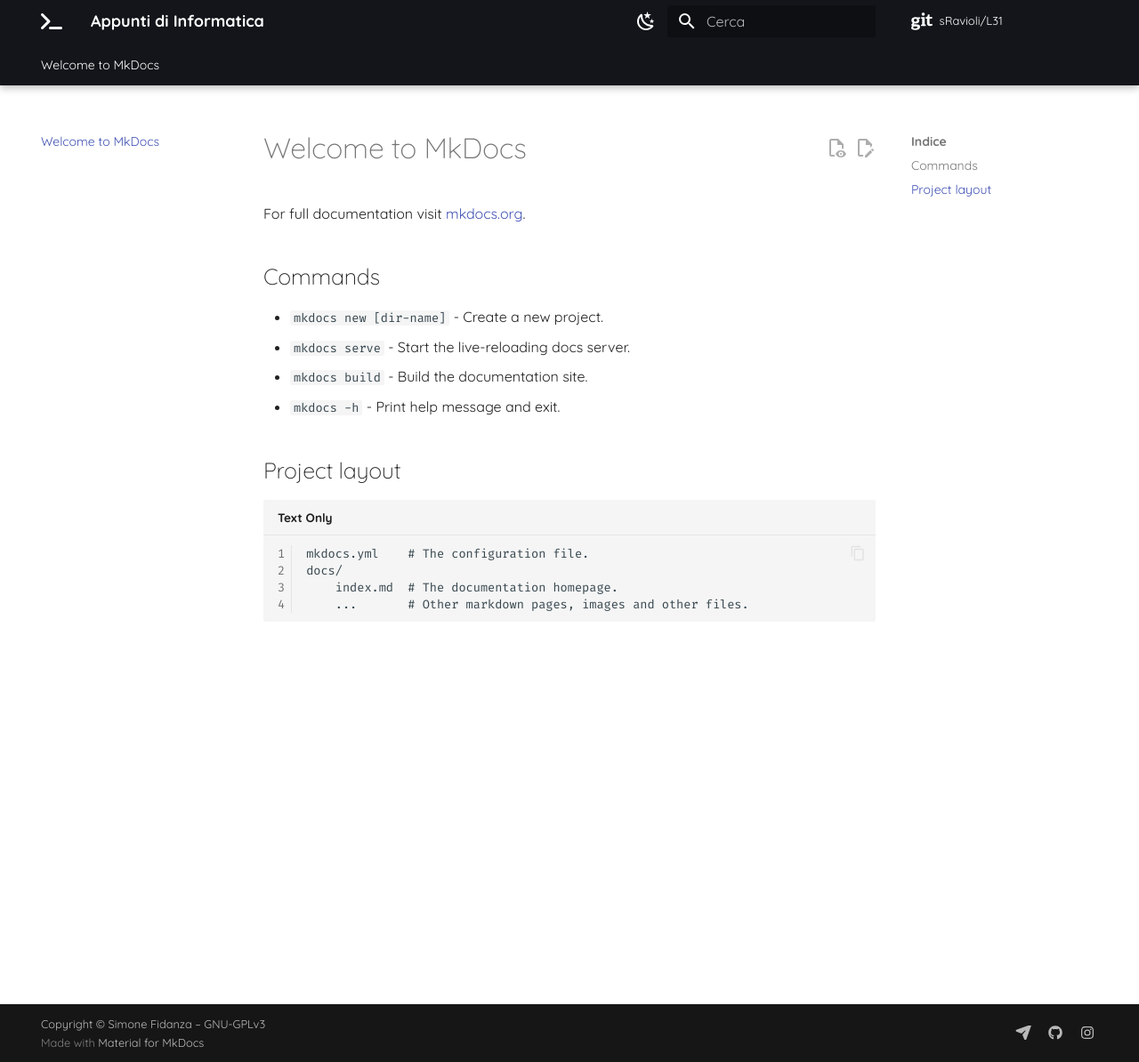
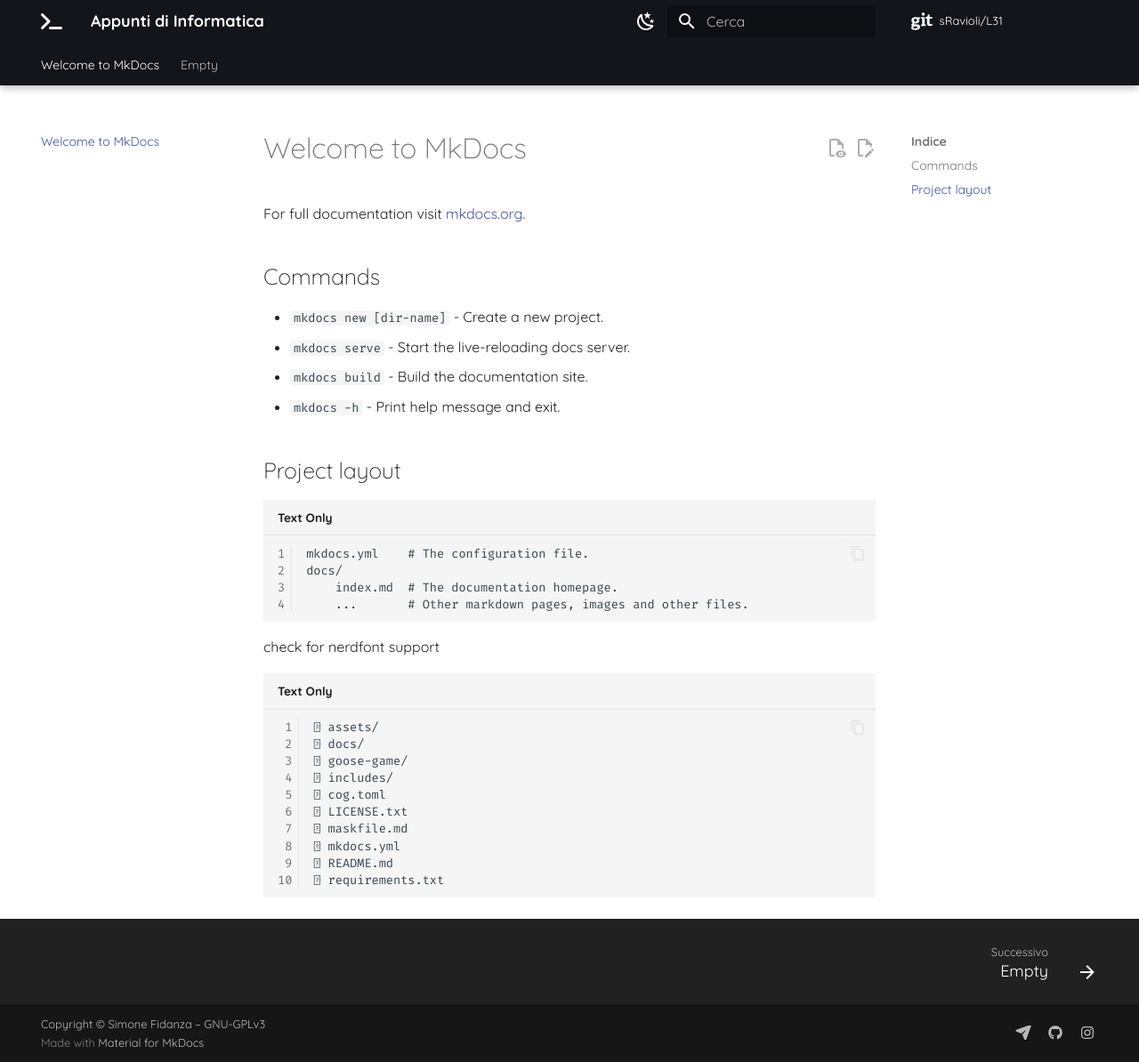
Before and after one commit to sravioli/L31, an MkDocs documentation site: the page built from docs/index.md, in a window 1280 px wide and 1194 px high. Shown: the whole window at 89% size. Built offline with MkDocs 1.6.1 and Material for MkDocs 9.7.7, drawn with Linux system fonts in a browser that asks for light colours; comment, search, counter and statistics services are not loaded.

Commit message:
feat: chech nerfont support, add long page for scrolling tests

````diff
--- /dev/null
+++ b/docs/i.md
@@ -0,0 +1,185 @@
+# Empty
+
+s
+
+s
+
+s
+
+s
+
+s
+
+s
+
+s
+
+s
+
+s
+
+s
+
+s
+
+s
+
+s
+
+s
+
+s
+
+s
+
+s
+
+s
+
+s
+
+s
+
+s
+
+s
+
+s
+
+s
+
+s
+
+s
+
+s
+
+s
+
+s
+
+s
+
+s
+
+s
+
+s
+
+s
+
+s
+
+s
+
+s
+
+s
+
+s
+
+s
+
+s
+
+s
+
+s
+
+s
+
+s
+
+s
+
+s
+
+s
+
+s
+
+s
+
+s
+
+s
+
+s
+
+s
+
+s
+
+s
+
+s
+
+s
+
+s
+
+s
+
+s
+
+s
+
+s
+
+s
+
+s
+
+s
+
+s
+
+s
+
+s
+
+s
+
+s
+
+s
+
+s
+
+s
+
+s
+
+s
+
+s
+
+s
+
+s
+
+s
+
+s
+
+s
+
+s
+
+s
+
+s
+
+s
+
+s
+
+s
+
+s
+
+s
+
+s
+
+s
--- a/docs/index.md
+++ b/docs/index.md
@@ -15,3 +15,18 @@
     docs/
         index.md  # The documentation homepage.
         ...       # Other markdown pages, images and other files.
+
+check for nerdfont support
+
+```txt
+ assets/
+ docs/
+ goose-game/
+ includes/
+ cog.toml
+ LICENSE.txt
+ maskfile.md
+ mkdocs.yml
+ README.md
+ requirements.txt
+```
````
